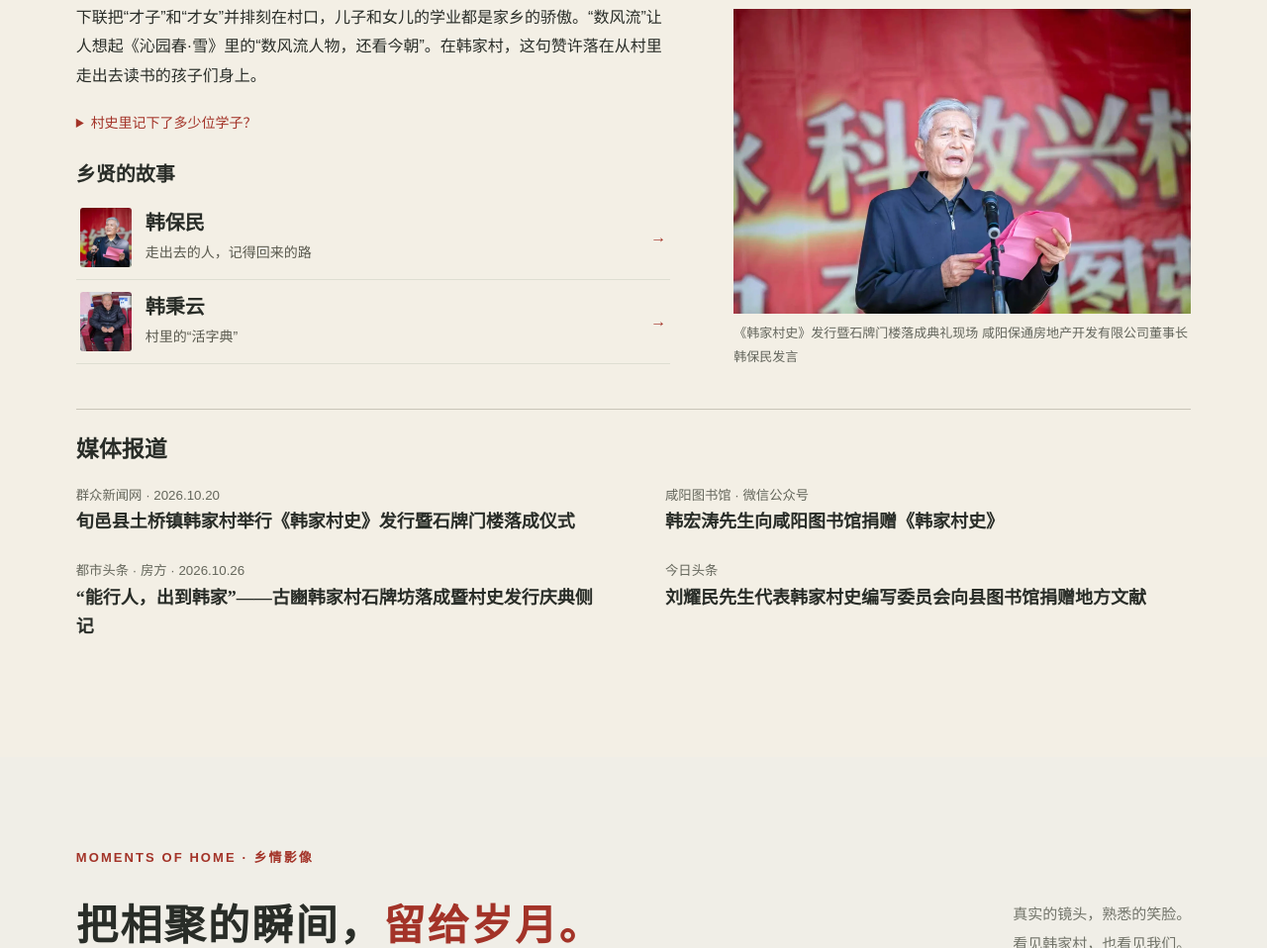
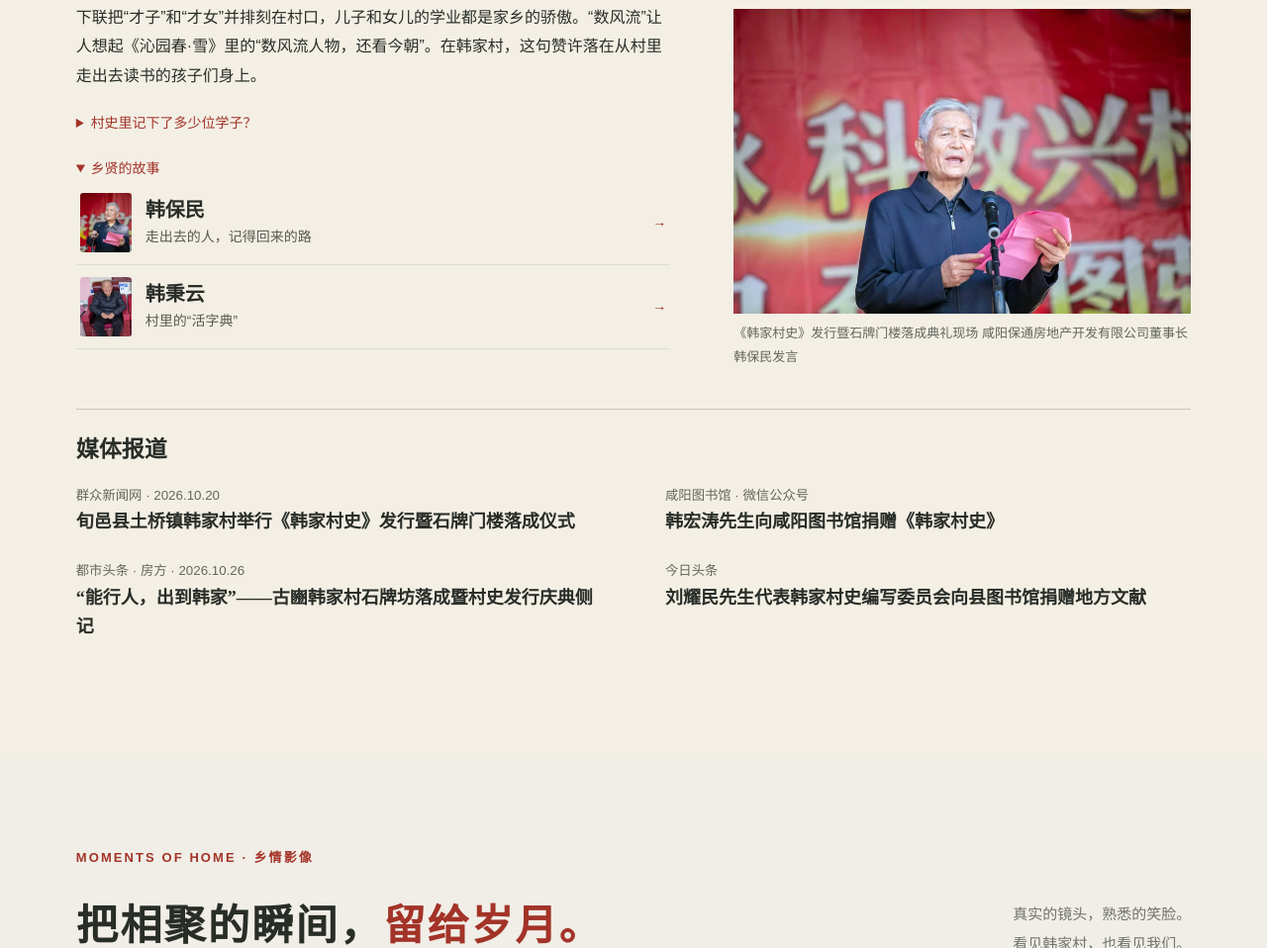
Before and after one commit to cathyliucx/hanjiacun, a plain HTML site: page index.html in a window 1280 px wide. Shown: the part 4687-5645 px from the top of the page at 99% size. Drawn offline with Linux system fonts and the light colour scheme.

Commit message:
Match the two village-history section headings

```diff
--- a/index.html
+++ b/index.html
@@ -61,11 +61,11 @@
       <p>“古屯”对“今庄”，地名里的时间从祖辈走到今天。前人靠农耕立业，也把如何待人、怎样做事教给孩子。“育人育德”接着“传文脉”，说的是这一代学会了，再教给下一代。</p>
       <p>下联把“才子”和“才女”并排刻在村口，儿子和女儿的学业都是家乡的骄傲。“数风流”让人想起《沁园春·雪》里的“数风流人物，还看今朝”。在韩家村，这句赞许落在从村里走出去读书的孩子们身上。</p>
       <details class="gate-note"><summary>村史里记下了多少位学子？</summary><p>据《韩家村史》第七章（书内第 199 页），从 2003 年至该书编写时，村中走出了 6 名博士研究生、25 名硕士研究生，其中女生 16 名。本次提供的楹联释文记为 6 位博士、24 位硕士，两份材料的硕士人数相差一位。</p></details>
-      <section class="elder-list" id="village-elders" aria-labelledby="elders-title">
-        <h3 id="elders-title">乡贤的故事</h3>
+      <details class="gate-note" id="village-elders" open>
+        <summary id="elders-title">乡贤的故事</summary>
         <a class="elder-link" href="han-baomin.html"><img src="assets/photos/han-baomin.webp" width="1080" height="720" alt="" loading="lazy"><span><strong>韩保民</strong><small>走出去的人，记得回来的路</small></span></a>
         <a class="elder-link" href="han-bingyun.html"><img src="assets/photos/han-bingyun.webp" width="611" height="1104" alt="" loading="lazy"><span><strong>韩秉云</strong><small>村里的“活字典”</small></span></a>
-      </section>
+      </details>
     </div>
     <div class="gate-photos" id="gate-photos">
       <figure><img src="assets/photos/gate-front.webp" width="1800" height="1012" alt="韩家村石牌门楼正面，中央匾额下悬挂红灯笼，两侧门柱刻有楹联" loading="lazy"><figcaption>韩家村石牌门楼正面</figcaption></figure>
--- a/style.css
+++ b/style.css
@@ -85,8 +85,6 @@
   .header .brand, .header nav { gap: 10px; }
 }
 
-.elder-list { margin-top:22px; }
-.elder-list h3 { margin:0 0 6px; font:600 20px/1.6 var(--serif); }
 .elder-link { display:flex; align-items:center; gap:14px; padding:12px 4px; border-bottom:1px solid var(--line); }
 .elder-link img { width:52px; height:60px; object-fit:cover; object-position:50% 25%; border-radius:3px; }
 .elder-link strong { display:block; font:600 20px/1.5 var(--serif); }
```
